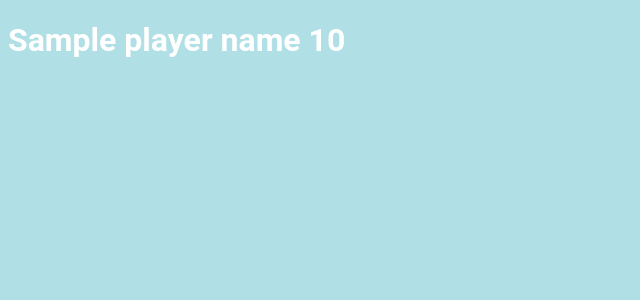
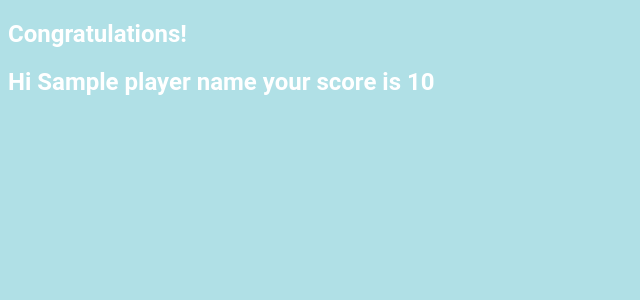
Before and after one commit to mirofrankovic/mi-Riddle-me-This, a Flask app: template templates/game_over.html in a window 1280 px wide. Shown: the top 300 px of the page, without its empty margins (0-640 px from the left). Run offline with Flask 2, Linux system fonts and the light colour scheme; the template is opened without the code that fills it: most values are stand-ins (such as "Sample title", 1, 10 or a date in 2020).

Commit message:
Added code to my game_over file

```diff
--- a/run.py
+++ b/run.py
@@ -94,7 +94,7 @@ def game(player_name):
         score=score,
         answer=answer,
         total=total,
-        attempts=attempts, #double check attempts
+        attempts=attempts,            #double check attempts
         correct_answer=correct_answer #double check correct_answer
     )
 
--- a/templates/game_over.html
+++ b/templates/game_over.html
@@ -13,11 +13,27 @@
 </head>
 
 <body>
-    <div class="container">
-        <h1>{{ player_name }} {{ score }}</h1>
+<section class="resume-section p-3 p-lg-5 d-flex d-column" id="about">
+        <div class="my-auto">
+    <div id="home-header" class="col" >
+        {% if score %}
+        <h1 class="main-header display-3">Congratulations!</h1>
+        {% else %}
+        <h1 class="main-header display-3">You have got to the top of the charts!</h1>
+        {% endif %}
     </div>
-    <footer>
-    </footer>
+
+
+    <div class="col">
+        <div class="dark-div">
+        {% if score %}
+        <h1>Hi {{ player_name }} your score is {{ score }}</h1>
+        {% endif %}
+
+        <div>
+    </div>
+        <div>
+<section>
 </body>
 
 </html>
```
